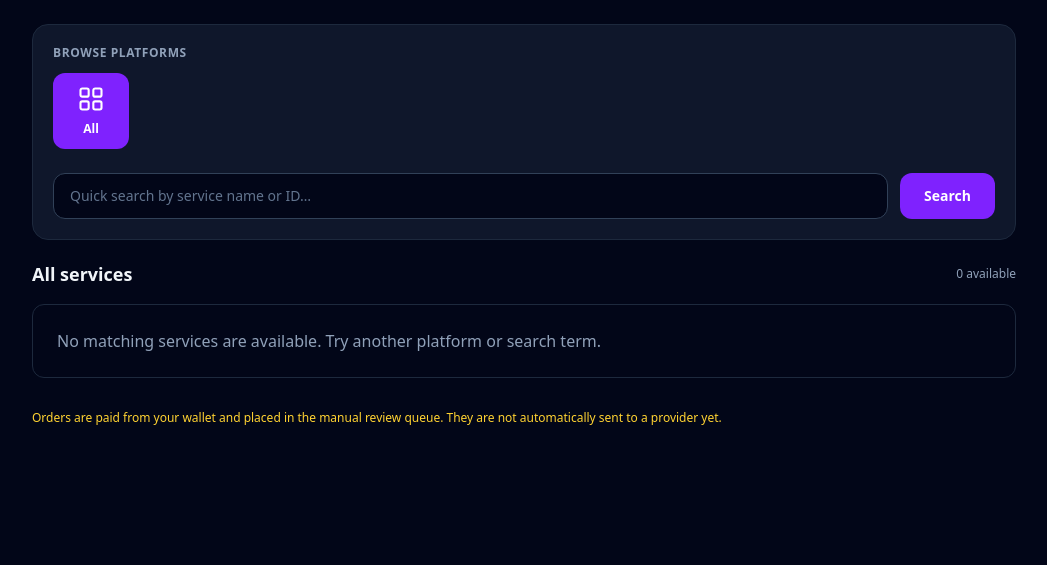
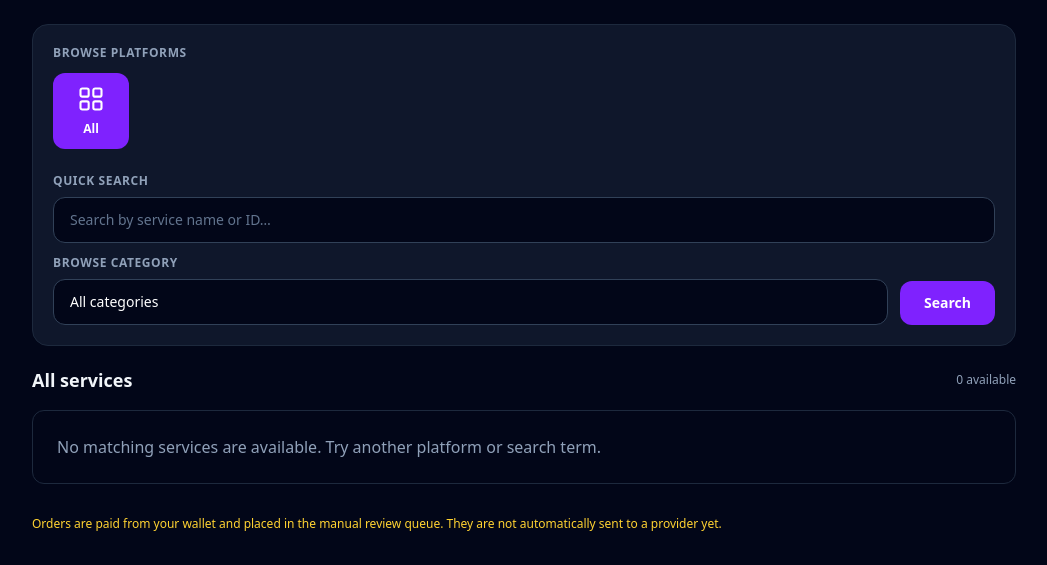
Before and after one commit to Blakesammy51/firebooster-panel, a Laravel app: page /services in a window 1280 px wide. Shown: the part 132-697 px from the top of the page, without its empty margins (116-1163 px from the left). Before the commit the page ends 557 px from the top, so only its background shows below. Run offline with Laravel 12, Linux system fonts and the light colour scheme; the visitor is signed in with stand-in values (Sample User, id 1); data that the repository does not hold is empty; style sheets or scripts are compiled from the project's sources.

Commit message:
Replace crowded category chips with platform-aware dropdown

```diff
--- a/backend/resources/views/services/index.blade.php
+++ b/backend/resources/views/services/index.blade.php
@@ -52,21 +52,25 @@
             </a>
         @endforeach
     </div>
-    <form method="GET" action="{{ route('services.index') }}" class="mt-4 grid gap-3 sm:grid-cols-[1fr_auto]">
+    <form method="GET" action="{{ route('services.index') }}" class="mt-4 space-y-3">
         @if ($selectedPlatform !== '')<input type="hidden" name="platform" value="{{ $selectedPlatform }}">@endif
-        @if ($selectedCategory !== '')<input type="hidden" name="category" value="{{ $selectedCategory }}">@endif
-        <label class="sr-only" for="catalogue-search">Quick search by service name or ID</label>
-        <input id="catalogue-search" type="search" name="q" value="{{ $search }}" placeholder="Quick search by service name or ID…" class="w-full rounded-xl border border-slate-700 bg-slate-950 px-4 py-3 text-sm text-white placeholder:text-slate-500 focus:border-violet-500 focus:outline-none">
-        <button class="rounded-xl bg-violet-600 px-6 py-3 text-sm font-semibold text-white">Search</button>
+        <label class="block">
+            <span class="mb-2 block text-xs font-semibold uppercase tracking-wider text-slate-400">Quick search</span>
+            <input id="catalogue-search" type="search" name="q" value="{{ $search }}" placeholder="Search by service name or ID…" class="w-full rounded-xl border border-slate-700 bg-slate-950 px-4 py-3 text-sm text-white placeholder:text-slate-500 focus:border-violet-500 focus:outline-none">
+        </label>
+        <div class="grid gap-3 sm:grid-cols-[1fr_auto] sm:items-end">
+            <label class="block">
+                <span class="mb-2 block text-xs font-semibold uppercase tracking-wider text-slate-400">Browse category</span>
+                <select id="catalogue-category" name="category" class="w-full appearance-none rounded-xl border border-slate-700 bg-slate-950 px-4 py-3 text-sm text-white focus:border-violet-500 focus:outline-none">
+                    <option value="">All categories</option>
+                    @foreach ($categories as $category)
+                        <option value="{{ $category }}" {{ mb_strtolower($selectedCategory) === mb_strtolower($category) ? 'selected' : '' }}>{{ $category }}</option>
+                    @endforeach
+                </select>
+            </label>
+            <button class="rounded-xl bg-violet-600 px-6 py-3 text-sm font-semibold text-white transition hover:bg-violet-500">Search</button>
+        </div>
     </form>
-    @if ($categories->isNotEmpty())
-    <div class="mt-4 flex flex-wrap gap-2">
-        <a href="{{ route('services.index', array_filter(['platform' => $selectedPlatform ?: null, 'q' => $search ?: null])) }}" class="rounded-lg px-3 py-2 text-xs {{ $selectedCategory === '' ? 'bg-slate-700 text-white' : 'bg-slate-950 text-slate-300 ring-1 ring-slate-700' }}">All categories</a>
-        @foreach ($categories as $category)
-            <a href="{{ route('services.index', array_filter(['platform' => $selectedPlatform ?: null, 'category' => $category, 'q' => $search ?: null])) }}" class="rounded-lg px-3 py-2 text-xs {{ mb_strtolower($selectedCategory) === mb_strtolower($category) ? 'bg-slate-700 text-white' : 'bg-slate-950 text-slate-300 ring-1 ring-slate-700' }}">{{ $category }}</a>
-        @endforeach
-    </div>
-    @endif
 </section>
 
 <div class="mb-4 flex items-center justify-between gap-3"><h2 class="text-lg font-semibold">{{ $selectedPlatform !== '' ? $selectedPlatform : 'All services' }}</h2><span class="text-xs text-slate-400">{{ $services->total() }} available</span></div>
@@ -315,5 +319,7 @@
         }
     }
 })();
+    const categorySelect = document.getElementById('catalogue-category');
+    categorySelect?.addEventListener('change', () => categorySelect.form.requestSubmit());
 </script>
 </body></html>
```
